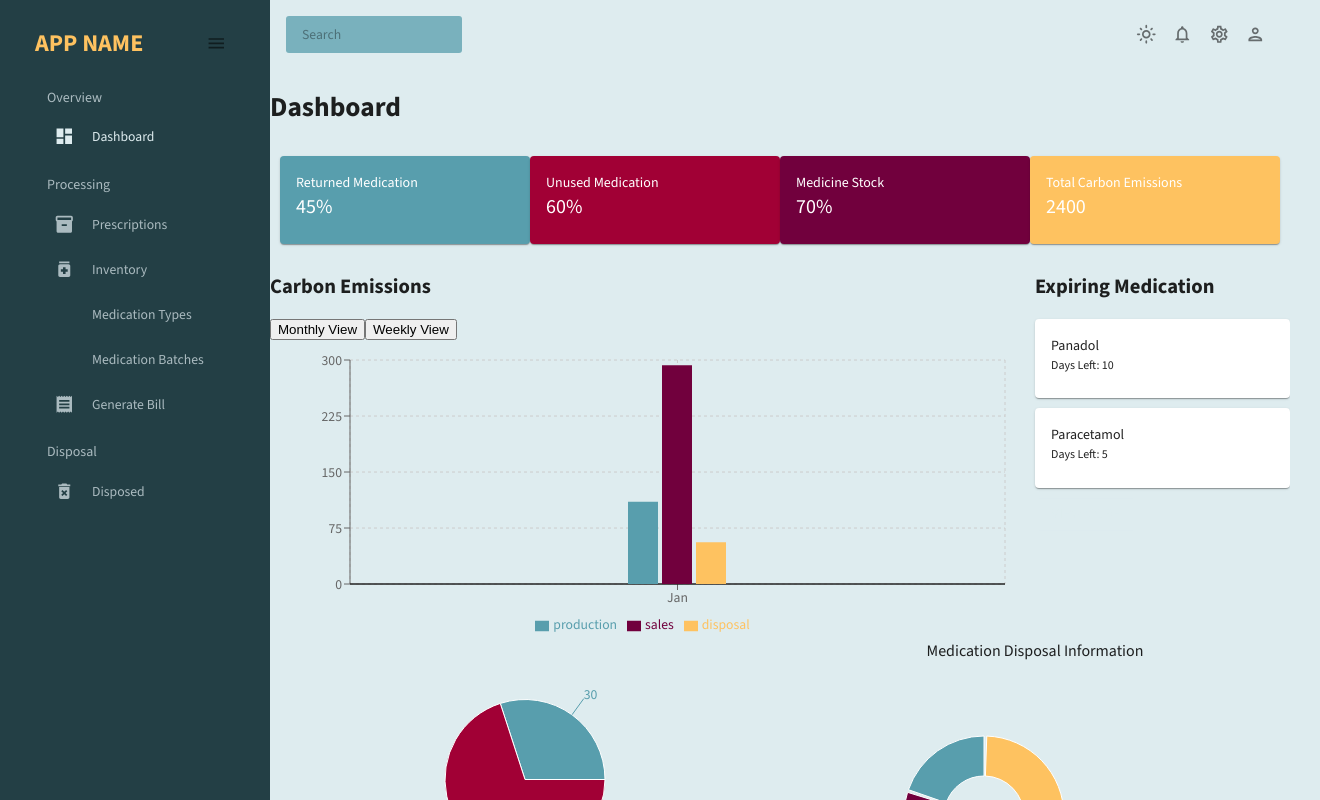
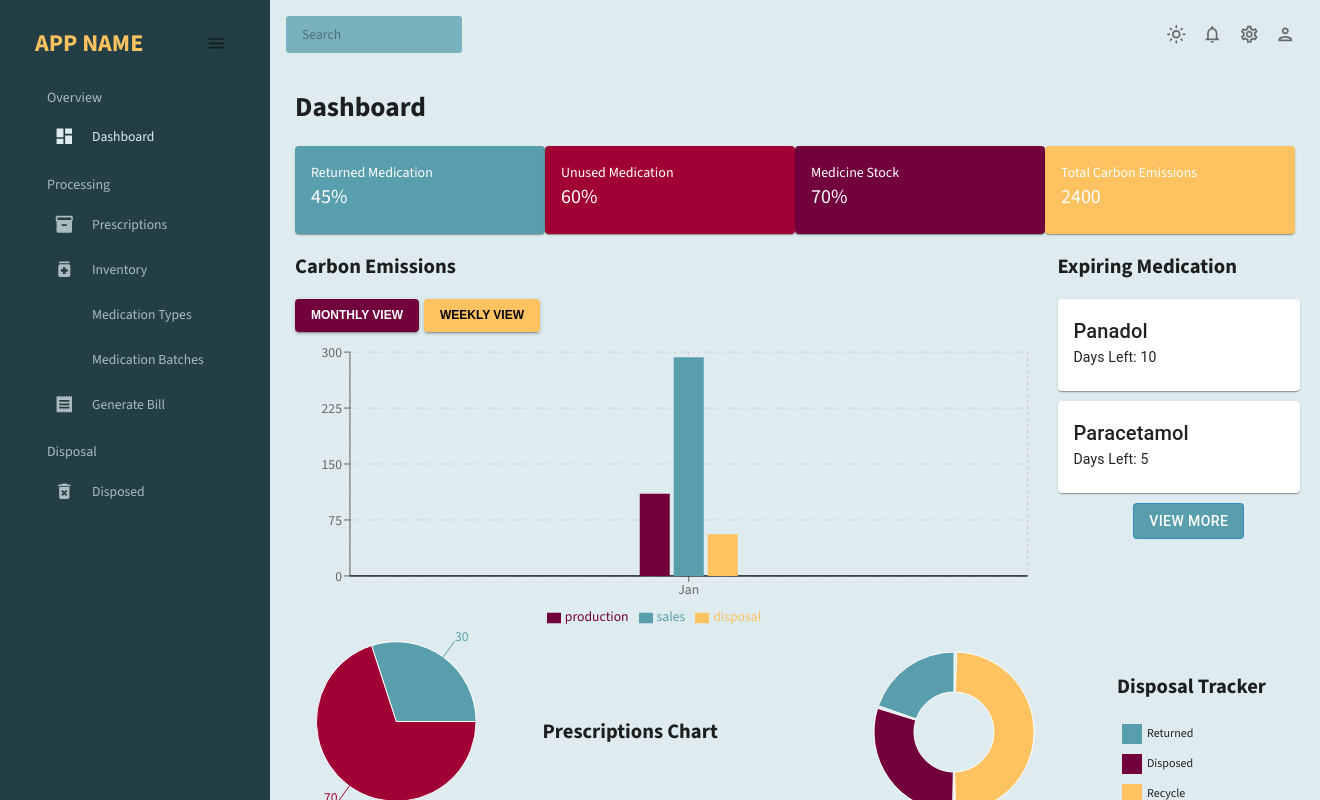
Before and after one commit to LeThiHongMinh/TerraHealers, a React (Create React App) app in the folder client/: page / in a window 1280 px wide. Shown: the top 800 px of the page, 1320 px wide, since content can reach past the window. Built offline with nearby package versions, Linux system fonts and the light colour scheme.

Commit message:
Update Dashboard

```diff
--- a/client/src/scenes/dashboard/BarChart.jsx
+++ b/client/src/scenes/dashboard/BarChart.jsx
@@ -11,6 +11,7 @@ import {
   ResponsiveContainer,
   ReferenceLine,
 } from 'recharts';
+import { Button } from '@mui/material';
 
 const months = [
   'Jan', 'Feb', 'Mar', 'Apr', 'May', 'Jun', 'Jul', 'Aug', 'Sep', 'Oct', 'Nov', 'Dec'
@@ -30,20 +31,20 @@ const generateMonthlyData = () => {
   }));
 };
 
-const generateWeeklyData = (selectedMonth) => {
-  // Generate sample data for weeks up to the current week
-  const currentMonthIndex = new Date().getMonth();
-  const currentWeek = Math.ceil(new Date().getDate() / 7); // Calculate current week
+const generateWeeklyData = () => {
+  // Generate sample data for weeks in the last month
+  const currentDate = new Date();
+  const currentMonthIndex = currentDate.getMonth();
+  const lastMonthIndex = currentMonthIndex === 0 ? 11 : currentMonthIndex - 1; // Adjust for January
+  const lastMonthYear = currentMonthIndex === 0 ? currentDate.getFullYear() - 1 : currentDate.getFullYear();
 
-  const weeksInMonth = currentWeek;
+  const lastMonthDays = new Date(lastMonthYear, lastMonthIndex + 1, 0).getDate(); // Number of days in the last month
+  const weeksInLastMonth = Math.ceil(lastMonthDays / 7); // Calculate weeks in the last month
 
-  const selectedMonthData = generateMonthlyData().find(entry => entry.month === selectedMonth);
+  const selectedMonthData = generateMonthlyData().find(entry => entry.month === months[lastMonthIndex]);
   const weeklyData = [];
 
-  for (let week = 1; week <= weeksInMonth; week++) {
-    if (week === currentWeek && selectedMonth === months[currentMonthIndex]) {
-      // If it's the current week and month, consider only days passed in the current week
-      const daysInCurrentWeek = new Date().getDate() % 7 || 7;
+  for (let week = 1; week <= weeksInLastMonth; week++) {
     const adjustedProduction = Math.floor(Math.random() * 20) + 100; // Adjusted value for illustration
     const adjustedSales = Math.floor(Math.random() * 20) + 200;
     const adjustedDisposal = Math.floor(Math.random() * 10) + 50;
@@ -55,12 +56,6 @@ const generateWeeklyData = (selectedMonth) => {
       sales: adjustedSales,
       disposal: adjustedDisposal,
     });
-    } else {
-      weeklyData.push({
-        ...selectedMonthData,
-        week: `W${week}`,
-      });
-    }
   }
 
   return weeklyData;
@@ -70,12 +65,26 @@ const BarChartComponent = () => {
   const [viewMode, setViewMode] = useState('monthly');
   const data = viewMode === 'monthly' ? generateMonthlyData() : generateWeeklyData(generateMonthlyData());
 
-  const colors = ['#589EAD', '#71003D', '#FEC260'];
+  const colors = ['#71003D', '#589EAD', '#FEC260'];
 
   return (
     <div>
-      <button onClick={() => setViewMode('monthly')}>Monthly View</button>
-      <button onClick={() => setViewMode('weekly')}>Weekly View</button>
+      <Button
+        onClick={() => setViewMode('monthly')}
+        color="primary"
+        variant="contained"
+        style={{ backgroundColor: '#71003D', marginLeft: '25px', color: 'white', fontWeight: 'bold' }}
+      >
+        Monthly View
+      </Button>
+      <Button
+        onClick={() => setViewMode('weekly')}
+        color="secondary"
+        variant="contained"
+        style={{ backgroundColor: '#FEC260', marginLeft: '5px', color: 'black', fontWeight: 'bold' }}
+      >
+        Weekly View
+      </Button>
 
       <ResponsiveContainer width="100%" height={300}>
         <BarChart data={data} margin={{ top: 20, right: 30, left: 20, bottom: 5 }}>
--- a/client/src/scenes/dashboard/Disposal.jsx
+++ b/client/src/scenes/dashboard/Disposal.jsx
@@ -1,4 +1,3 @@
-// DisposalTrackerSection.js
 import React from 'react';
 import { PieChart, Pie, Cell, ResponsiveContainer } from 'recharts';
 import Typography from '@mui/material/Typography';
@@ -13,11 +12,8 @@ const COLORS = ['#589EAD', '#71003D', '#FEC260'];
 
 const DisposalTrackerSection = () => {
   return (
-    <div style={{ textAlign: 'center' }}>
-      <Typography variant="h5" gutterBottom>
-        Medication Disposal Information
-      </Typography>
-      <ResponsiveContainer width="80%" height={300}>
+    <div style={{ display: 'flex', justifyContent: 'space-around', alignItems: 'center', flexWrap: 'wrap', flexDirection: 'row' }}>
+      <ResponsiveContainer width="40%" height={300}>
         <PieChart>
           <Pie
             data={data}
@@ -37,12 +33,15 @@ const DisposalTrackerSection = () => {
           </Pie>
         </PieChart>
       </ResponsiveContainer>
-      <div>
+      <div style={{ display: 'flex', flexDirection: 'column', alignItems: 'flex-start', marginLeft: '-50px' }}>
+        <h2>
+          Disposal Tracker
+        </h2>
         {data.map((entry, index) => (
-          <div key={`legend-${index}`} style={{ display: 'inline-block', margin: 'px' }}>
-            <span style={{ backgroundColor: COLORS[index], width: '20px', height: '20px', display: 'inline-block' }}></span>
-            <Typography variant="body2" style={{ marginLeft: '5px' }}>
-              {entry.name}: {entry.value}%
+          <div key={`legend-${index}`} style={{ display: 'flex', alignItems: 'center', margin: '5px' }}>
+            <span style={{ backgroundColor: COLORS[index], width: '20px', height: '20px', display: 'inline-block', marginRight: '5px' }}></span>
+            <Typography variant="body2">
+              {entry.name}
             </Typography>
           </div>
         ))}
--- a/client/src/scenes/dashboard/Expiration.jsx
+++ b/client/src/scenes/dashboard/Expiration.jsx
@@ -1,12 +1,30 @@
 // ExpiringMedicationSection.js
 import React, { useState } from 'react';
-import { Card, CardContent, Typography, Button, Dialog, DialogTitle, DialogContent, Table, TableContainer, TableHead, TableRow, TableCell, TableBody } from '@mui/material';
+import { Card, CardContent, Typography, Button, Dialog, DialogTitle, DialogContent, Table, TableContainer, TableHead, TableRow, TableCell, TableBody, IconButton, createTheme, ThemeProvider } from '@mui/material';
+import CloseIcon from '@mui/icons-material/Close';
 
-const medicationData = [
-  { name: 'Panadol', daysLeft: 10 },
-  { name: 'Paracetamol', daysLeft: 5 },
-  // Add more medication entries as needed
+const initialMedications = [
+  { id: 1, name: 'Panadol', daysLeft: 10, batchID: 1 },
+  { id: 2, name: 'Paracetamol', daysLeft: 5, batchID: 1 },
 ];
+
+const fullMedicationList = [
+  { id: 1, name: 'Panadol', daysLeft: 10, batchID: 1 },
+  { id: 2, name: 'Paracetamol', daysLeft: 5, batchID: 1 },
+  { id: 3, name: 'Vitamin C', daysLeft: 8, batchID: 2 },
+  { id: 4, name: 'Vitamin E', daysLeft: 15, batchID: 2 },
+];
+
+const MedicationCard = ({ medication }) => (
+  <Card style={{ marginBottom: '10px', marginRight: '20px' }}>
+    <CardContent>
+      <Typography variant="h6">{medication.name}</Typography>
+      <Typography variant="body2">Days Left: {medication.daysLeft}</Typography>
+    </CardContent>
+  </Card>
+);
+
+const theme = createTheme();
 
 const ExpiringMedicationSection = () => {
   const [openDialog, setOpenDialog] = useState(false);
@@ -19,23 +37,42 @@ const ExpiringMedicationSection = () => {
     setOpenDialog(false);
   };
 
+  const displayedMedications = initialMedications.slice(0, 2); // Display only the first two medications
+
   return (
+    <ThemeProvider theme={theme}>
       <div>
-      {medicationData.map((medication, index) => (
-        <Card key={index} style={{ marginBottom: '10px' }}>
-          <CardContent>
-            <Typography variant="h6">{medication.name}</Typography>
-            <Typography variant="body2">Days Left: {medication.daysLeft}</Typography>
-          </CardContent>
-        </Card>
+        {displayedMedications.map((medication) => (
+          <MedicationCard key={medication.id} medication={medication} />
         ))}
-      <Button variant="outlined" color="primary" onClick={handleDialogOpen}>
+        <Button
+          variant="outlined"
+          color="primary"
+          onClick={handleDialogOpen}
+          style={{
+            display: 'block',
+            margin: '0 auto',
+            backgroundColor: '#589EAD', // Set the background color
+            color: '#FFFFFF', // Set the text color
+          }}
+        >
           View More
         </Button>
 
         {/* Dialog for displaying the full table */}
         <Dialog open={openDialog} onClose={handleDialogClose}>
-        <DialogTitle>Expiring Medication List</DialogTitle>
+          <DialogTitle>
+            Expiring Medication List
+            <IconButton
+              edge="end"
+              color="inherit"
+              onClick={handleDialogClose}
+              aria-label="close"
+              style={{ position: 'absolute', top: 0, right: 0, marginTop: '5px', marginRight: '5px'}}
+            >
+              <CloseIcon />
+            </IconButton>
+          </DialogTitle>
           <DialogContent>
             <TableContainer>
               <Table>
@@ -43,13 +80,15 @@ const ExpiringMedicationSection = () => {
                   <TableRow>
                     <TableCell>Medication Name</TableCell>
                     <TableCell>Days Left</TableCell>
+                    <TableCell>Batch ID</TableCell>
                   </TableRow>
                 </TableHead>
                 <TableBody>
-                {medicationData.map((medication, index) => (
-                  <TableRow key={index}>
+                  {fullMedicationList.map((medication) => (
+                    <TableRow key={medication.id}>
                       <TableCell>{medication.name}</TableCell>
                       <TableCell>{medication.daysLeft}</TableCell>
+                      <TableCell>{medication.batchID}</TableCell>
                     </TableRow>
                   ))}
                 </TableBody>
@@ -58,6 +97,7 @@ const ExpiringMedicationSection = () => {
           </DialogContent>
         </Dialog>
       </div>
+    </ThemeProvider>
   );
 };
 
--- a/client/src/scenes/dashboard/Medication.jsx
+++ b/client/src/scenes/dashboard/Medication.jsx
@@ -1,6 +1,6 @@
-// PieChart.js
 import React from 'react';
 import { PieChart, Pie, Tooltip, Legend, Cell, ResponsiveContainer } from 'recharts';
+import { Typography } from '@mui/material';
 
 const data = [
   { name: 'Prescribed', value: 30 },
@@ -11,6 +11,8 @@ const COLORS = ['#589EAD', '#A10035'];
 
 const MedicationComponent = () => {
   return (
+    <div style={{ display: 'flex', justifyContent: 'space-between', alignItems: 'center' }}>
+      <div style={{ flex: 1 }}>
         <ResponsiveContainer width="100%" height={300}>
           <PieChart>
             <Pie
@@ -31,6 +33,11 @@ const MedicationComponent = () => {
             <Legend />
           </PieChart>
         </ResponsiveContainer>
+      </div>
+      <div style={{ flex: 1, marginLeft: '20px' }}>
+        <h2>Prescriptions Chart</h2>
+      </div>
+    </div>
   );
 };
 
--- a/client/src/scenes/dashboard/Summary.jsx
+++ b/client/src/scenes/dashboard/Summary.jsx
@@ -6,7 +6,8 @@ const MedicationSection = () => {
   const containerStyles = {
     display: 'flex',
     justifyContent: 'space-between',
-    margin: '10px',
+    marginLeft:'25px',
+    marginRight: '25px'
   };
 
   const cardStyles = {
--- a/client/src/scenes/dashboard/index.css
+++ b/client/src/scenes/dashboard/index.css
@@ -14,6 +14,7 @@
 .third-row {
     display: flex;
     flex-direction: row;
+    margin-top: -50px;
 }
 
 .main {
@@ -24,3 +25,7 @@
 .pie {
     width: 50%;
 }
+
+.title {
+    margin-left: 25px;
+}
--- a/client/src/scenes/dashboard/index.jsx
+++ b/client/src/scenes/dashboard/index.jsx
@@ -10,13 +10,13 @@ import ExpiringMedicationSection from './Expiration';
 const Dashboard = () => {
   return (
     <div className="main">
-      <h1>Dashboard</h1>
+      <h1 className='title'>Dashboard</h1>
       <div className="firstRow">
         <MedicationSection />
       </div>
       <div className="secondRow">
         <div className="barChartContainer">
-          <h2>Carbon Emissions</h2>
+          <h2 className='title'>Carbon Emissions</h2>
           <BarChartComponent />
         </div>
         <div className="expiringMedicationContainer">
```
Lines whose indentation alone changed are shown as unchanged.
